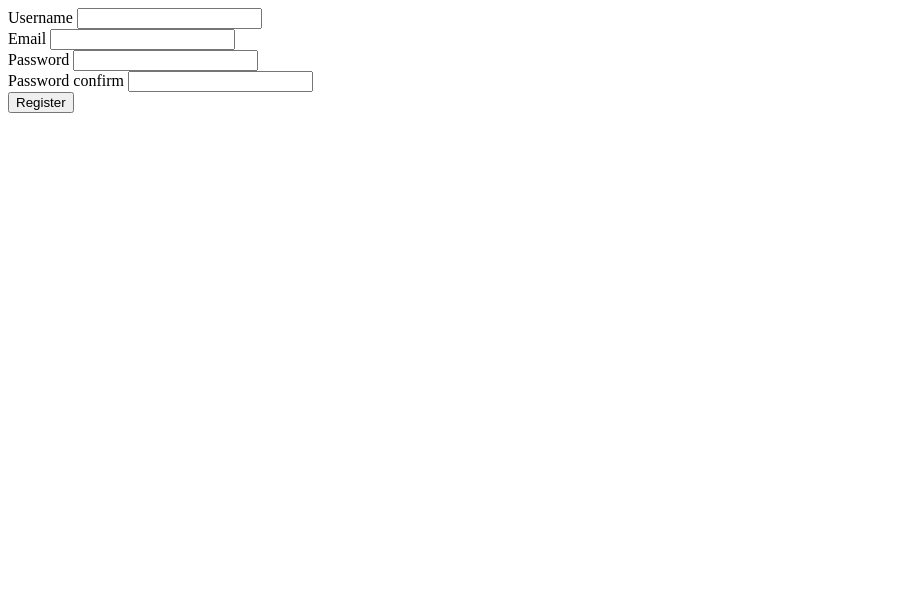
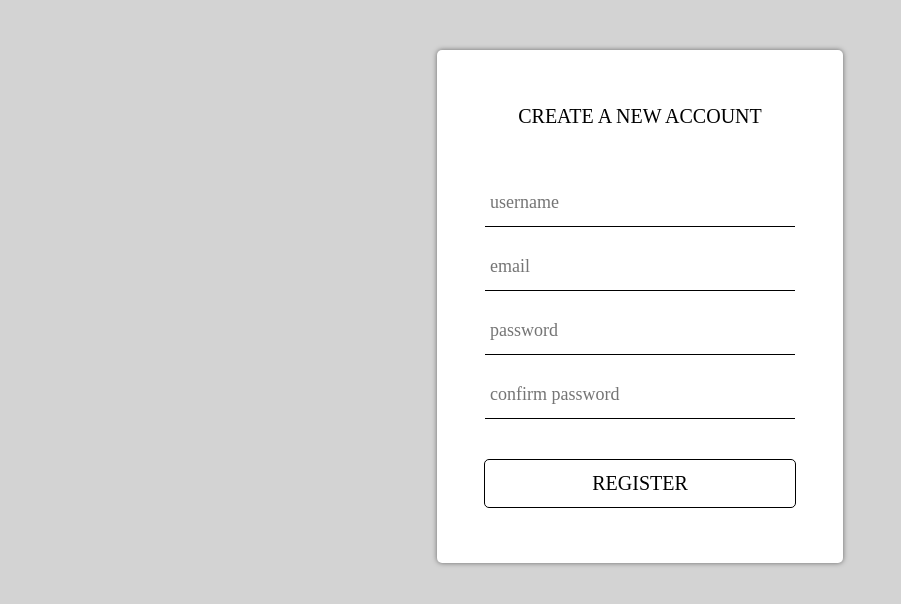
Before and after one commit to oleshonchar/form-validation, a plain HTML site: page index.html in a window 1280 px wide. Shown: the whole page, without its empty margins (0-901 px from the left). Drawn offline with Linux system fonts and the light colour scheme.

Commit message:
Added css

```diff
--- a/index.html
+++ b/index.html
@@ -9,26 +9,26 @@
     <div id="wrapper">
         <form method="post" action="#" onsubmit="return Validate()" name="form">
 
+            <div id="header_div">
+                <span>Create a new account</span>
+            </div>
+
             <div id="username_div">
-                <label>Username</label>
-                <input type="text" name="username" class="textInput">
+                <input type="text" name="username" class="textInput" placeholder="Username">
                 <div id="name_error"></div>
             </div>
 
             <div id="email_div">
-                <label>Email</label>
-                <input type="email" name="email" class="textInput">
+                <input type="email" name="email" class="textInput" placeholder="Email">
                 <div id="email_error"></div>
             </div>
 
             <div id="password_div">
-                <label>Password</label>
-                <input type="password" name="password" class="textInput">
+                <input type="password" name="password" class="textInput" placeholder="Password">
             </div>
 
             <div id="pass_confirm_div">
-                <label>Password confirm</label>
-                <input type="password" name="password_confirm" class="textInput">
+                <input type="password" name="password_confirm" class="textInput" placeholder="Confirm password">
                 <div id="password_error"></div>
             </div>
 
--- a/style.css
+++ b/style.css
@@ -0,0 +1,70 @@
+body {
+    background-color: lightgrey;
+}
+
+#wrapper {
+    width: 25%;
+    margin: 50px auto;
+    padding: 45px;
+    background: #fff;
+    border-radius: 5px;
+    box-shadow: 0 0 5px rgba(0, 0, 0, 0.5);
+}
+
+
+form {
+    margin: 10px auto;
+    font-family: "HelveticaNeue LT 35 Thin";
+}
+
+form div {
+    text-align: center;
+}
+
+#header_div {
+    text-align: center;
+    text-transform: uppercase;
+    font-size: 20px;
+    margin-bottom: 50px;
+    color: black;
+}
+
+.textInput {
+    height: 28px;
+    border: none;
+    border-bottom: 1px solid black;
+    margin-bottom: 15px;
+    font-size: 18px;
+    padding: 10px 5px;
+    width: 95%;
+    font-family: "HelveticaNeue LT 35 Thin";
+    text-transform: lowercase;
+}
+
+.textInput:focus {
+    outline: none;
+}
+
+.btn {
+    width: 98.6%;
+    border: none;
+    margin-top: 25px;
+    color: #000;
+    font-size: 20px;
+    text-transform: uppercase;
+    border-radius: 5px;
+    padding: 12px;
+    font-family: "HelveticaNeue LT 35 Thin";
+    background-color: transparent;
+    border: 1px solid black;
+
+}
+
+.btn:hover {
+    font-weight: bold;
+}
+
+.btn:focus {
+    border: 2px solid black;
+    outline: none;
+}
```
